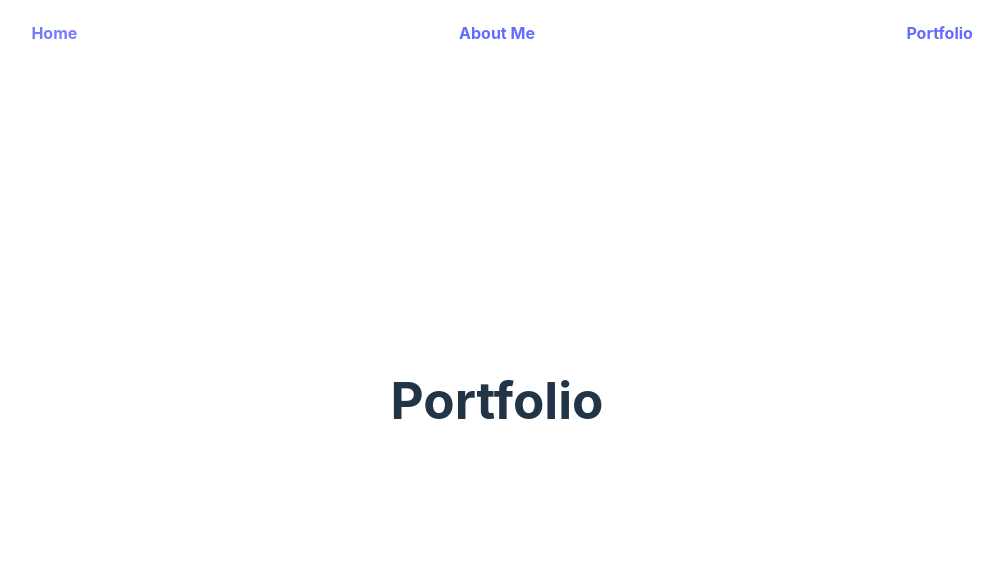
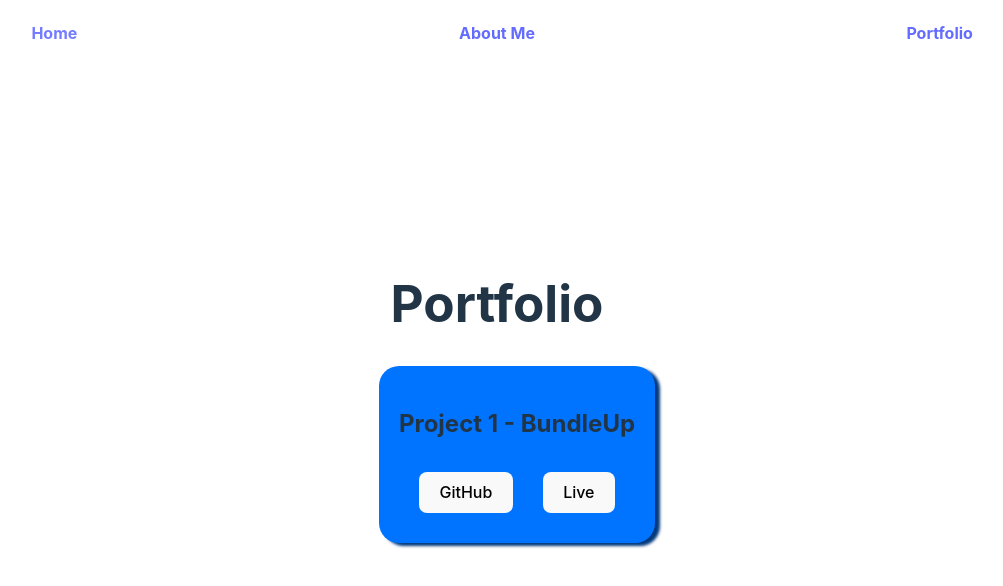
Before and after one commit to camdelay16/portfolio, a React (Vite) app: page /portfolio in a window 1280 px wide. Shown: the top 586 px of the page, without its empty margins (143-1146 px from the left). Built offline with nearby package versions, Linux system fonts and the light colour scheme.

Commit message:
made updates to about me

```diff
--- a/src/App.css
+++ b/src/App.css
@@ -79,3 +79,33 @@ nav {
 .individualLinks {
   margin: 10px;
 }
+
+.projectLinks {
+  display: flex;
+  justify-content: space-evenly;
+  a {
+    margin: 10px;
+  }
+}
+
+.individualProjects {
+  background-color: #0074ff;
+  padding: 20px;
+  margin: 10px;
+  border-radius: 20px;
+  box-shadow: 5px 3px 3px #02397d;
+}
+
+.projects {
+  list-style-type: none;
+}
+
+.proficientWithContainer {
+  margin: 20px;
+}
+
+.proficientWith {
+  margin: 10px;
+  list-style-type: disc;
+  width: 200px;
+}
--- a/src/components/AboutMe.jsx
+++ b/src/components/AboutMe.jsx
@@ -1,7 +1,23 @@
-const AboutMe = () => {
+const AboutMe = (props) => {
+  const { info } = props;
+
+  const proficientWith = info.skills.proficientWith.map((skill, index) => (
+    <div
+      key={index}
+      className="proficientWith"
+    >
+      <li>{skill}</li>
+    </div>
+  ));
+
   return (
     <div>
       <h1>About Me</h1>
+      <p>{info.bio}</p>
+      <div className="proficientWithContainer">
+        <h2>Proficient With:</h2>
+        <ul>{proficientWith}</ul>
+      </div>
     </div>
   );
 };
--- a/src/components/Portfolio.jsx
+++ b/src/components/Portfolio.jsx
@@ -1,8 +1,35 @@
 const Portfolio = (props) => {
   const { info } = props;
+
+  const projects = info.portfolio.map((project, index) => (
+    <div
+      key={index}
+      className="individualProjects"
+    >
+      <h2>{project.title}</h2>
+      <div className="projectLinks">
+        <a
+          href={project.source}
+          target="_blank"
+        >
+          <button>GitHub</button>
+        </a>
+        <a
+          href={project.live}
+          target="_blank"
+        >
+          <button>Live</button>
+        </a>
+      </div>
+    </div>
+  ));
+
   return (
     <div>
       <h1>Portfolio</h1>
+      <ul className="projects">
+        <li>{projects}</li>
+      </ul>
     </div>
   );
 };
--- a/src/info/info.js
+++ b/src/info/info.js
@@ -21,7 +21,7 @@ export const info = {
     },
     {
       emoji: "📧",
-      text: "johnsmith@gmail.com",
+      text: "camdelay16@gmail.com",
     },
   ],
   socials: [
@@ -41,7 +41,7 @@ export const info = {
       label: "Connect",
     },
   ],
-  bio: "Hello! I'm John. I'm a systems engineer for Google. I studied CompSci at Harvard, I enjoy long walks on the beach, and I believe artificial intelligence will inevitably rule us all one day. You should hire me!",
+  bio: "Hello! I'm Cameron. I enjoy long walks on the beach with my two dogs, and I believe artificial intelligence will inevitably rule us all one day. You should hire me!",
   skills: {
     proficientWith: [
       "javascript",
@@ -75,9 +75,10 @@ export const info = {
   ],
   portfolio: [
     {
-      title: "Project 1",
+      title: "Project 1 - BundleUp",
       live: "https://bundle-up.netlify.app/",
       source: "https://github.com/camdelay16/BundleUp_React",
+
       //   image: mock1,
     },
   ],
```
